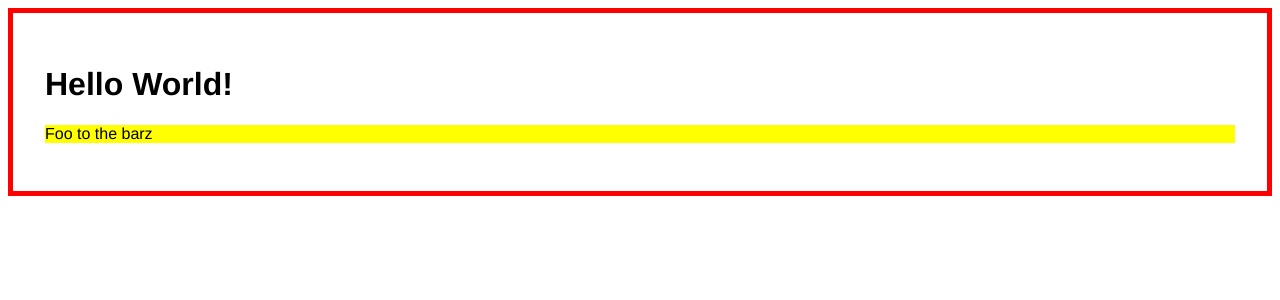
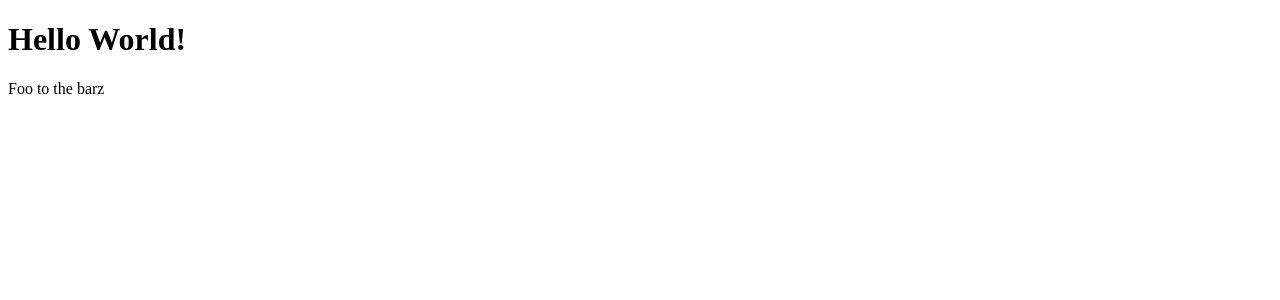
Before and after one commit to colincode7/react-pdf-reader, a React app: page / in a window 1280 px wide. Shown: the top 300 px of the page. Built offline with nearby package versions, Linux system fonts and the light colour scheme; the HTML template or start-up script is replaced by a standard one.

Commit message:
css modules

```diff
--- a/src/assets/scss/App.scss
+++ /dev/null
@@ -1,12 +0,0 @@
-$bg-color: yellow;
-$border-color: red;
-
-.app {
-  font-family: helvetica, arial, sans-serif;
-  padding: 2em;
-  border: 5px solid $border-color;
-
-  p {
-    background-color: $bg-color;
-  }
-}
--- /dev/null
+++ b/src/components/App.less
@@ -0,0 +1,4 @@
+.App{
+  width:100%;
+  color:red;
+}
--- /dev/null
+++ b/src/components/App.less.d.ts
@@ -0,0 +1,5 @@
+export interface IAppLess {
+  'App': string;
+}
+
+export const locals: IAppLess;
--- a/src/components/App.tsx
+++ b/src/components/App.tsx
@@ -1,12 +1,13 @@
 import * as React from "react";
-import "./../assets/scss/App.scss";
+import * as CSSModules from "react-css-modules";
+import * as styles from './App.less';
 export interface AppProps {
 
 }
 export default class App extends React.Component<AppProps, undefined> {
     render() {
         return (
-            <div className="app">
+            <div className={styles['App']}>
                 <h1>Hello World!</h1>
                 <p>Foo to the barz</p>
             </div>
```
Also changed, not shown: configs/webpack/common.js (+15 -10 lines), package.json (+6 -1 lines), 1 other file (tests, documents, lock files or other folders).
